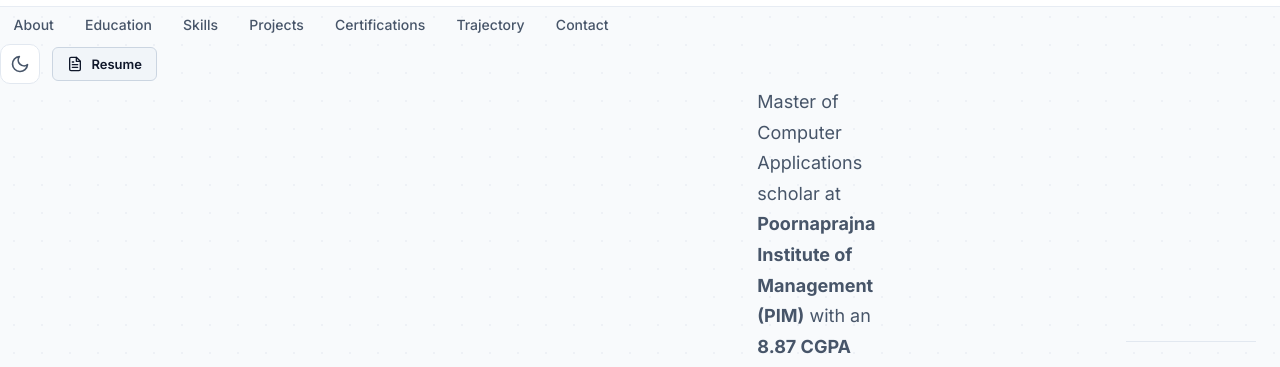
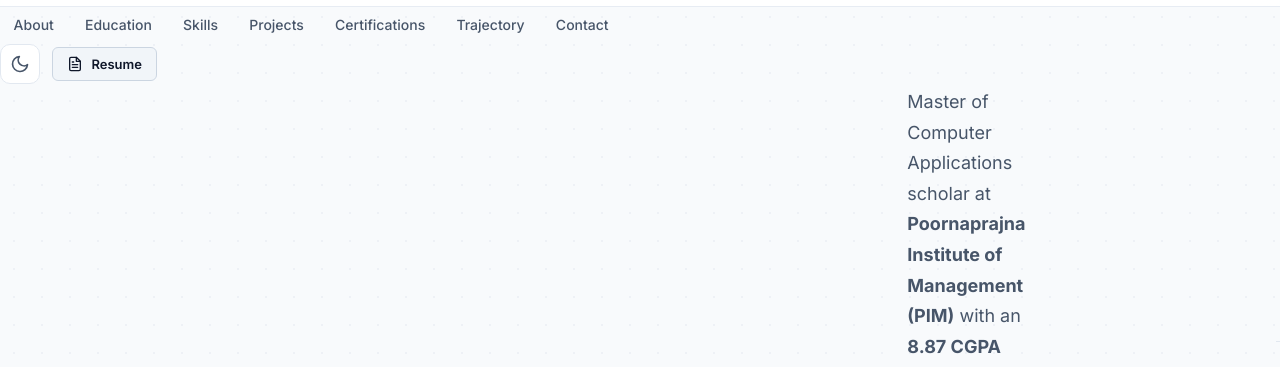
Before and after one commit to SuthiPoojary/portfolio, a plain HTML site: page index.html in a window 1280 px wide. Shown: the part 305-672 px from the top of the page. Drawn offline with Linux system fonts and the light colour scheme.

Commit message:
Refactor hero layout for single column display
Updated the hero layout to use a single column and adjusted max-width.

```diff
--- a/style.css
+++ b/style.css
@@ -569,10 +569,8 @@ h1, h2, h3, h4, h5, h6 {
 
 .hero-layout {
   display: grid;
-  grid-template-columns: 1.2fr 0.8fr;
-  align-items: center;
-  gap: 3rem;
-  max-width: 1200px;
+  grid-template-columns: 1fr;
+  max-width: 900px;
   margin: 0 auto;
 }
 
```
